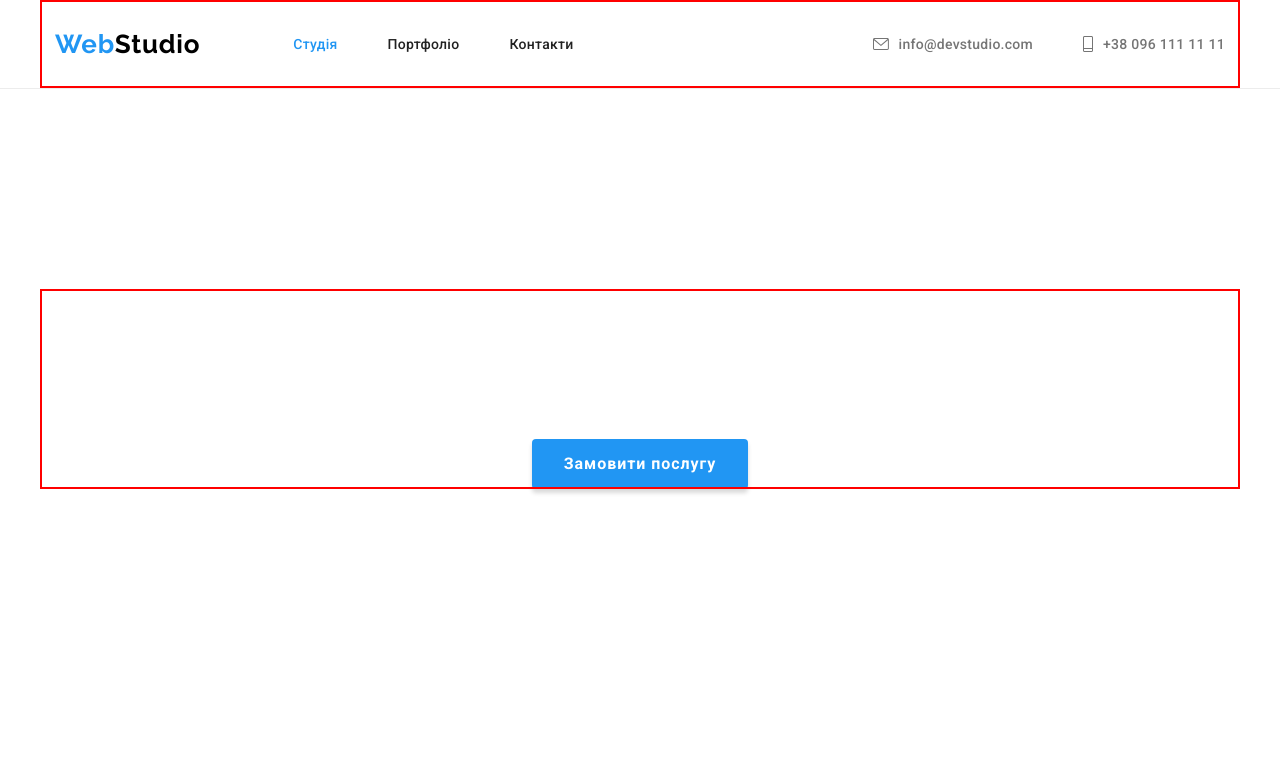
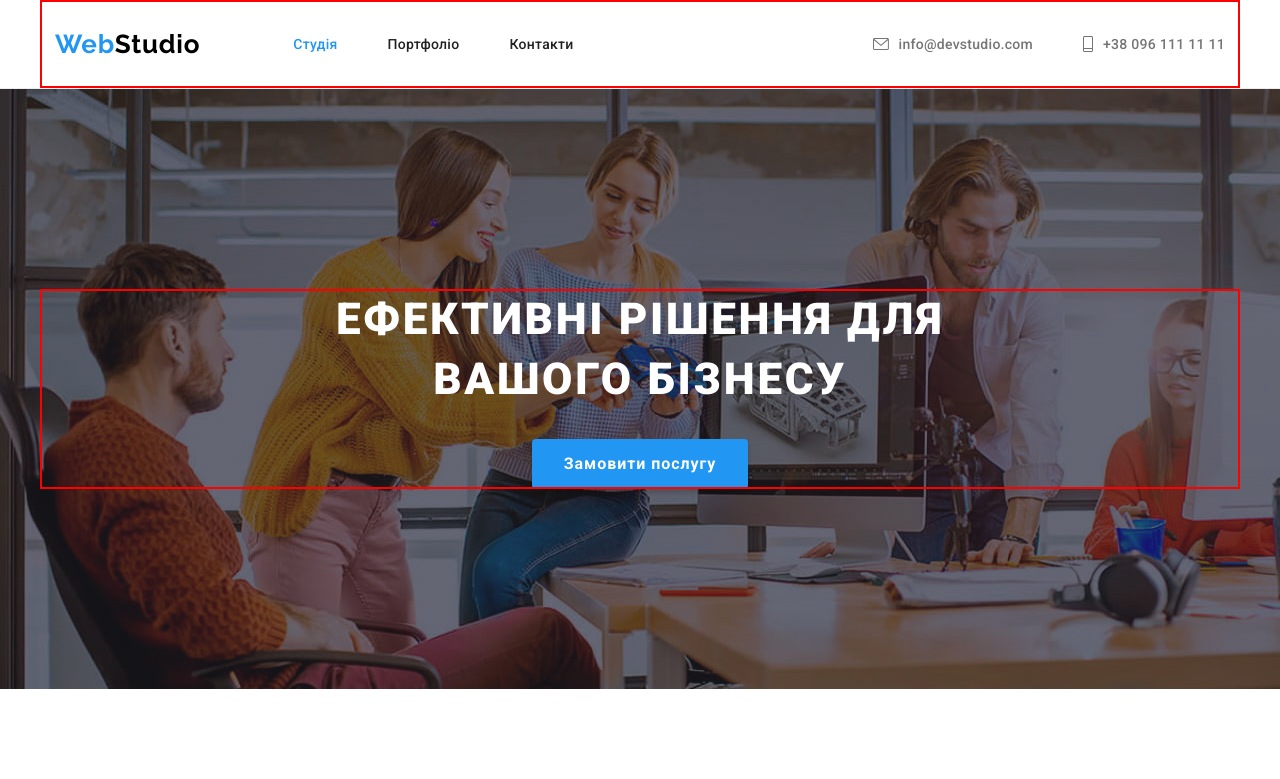
Before and after one commit to Larik7/homework-4-html-css-, a plain HTML site: page index.html in a window 1280 px wide. Shown: the top 779 px of the page. Drawn offline with nearby package versions, Linux system fonts and the light colour scheme.

Commit message:
third commit

```diff
--- a/css/styles.css
+++ b/css/styles.css
@@ -181,8 +181,8 @@ img {
 .hero-section {
   padding-top: 200px;
   padding-bottom: 200px;
-  /* background-image: linear-gradient(to right, rgba(47, 48, 58, 0.4), rgba(47, 48, 58, 0.4)), url(‘./images/hero-background.jpg’); */
-  /* background-color: var(--second-bg-cl); */
+  background-image: linear-gradient(to right, rgba(47, 48, 58, 0.4), rgba(47, 48, 58, 0.4)), url(../images/hero-background.jpg);
+  background-color: var(--second-bg-cl);
 }
 
 .hero-title {
```
